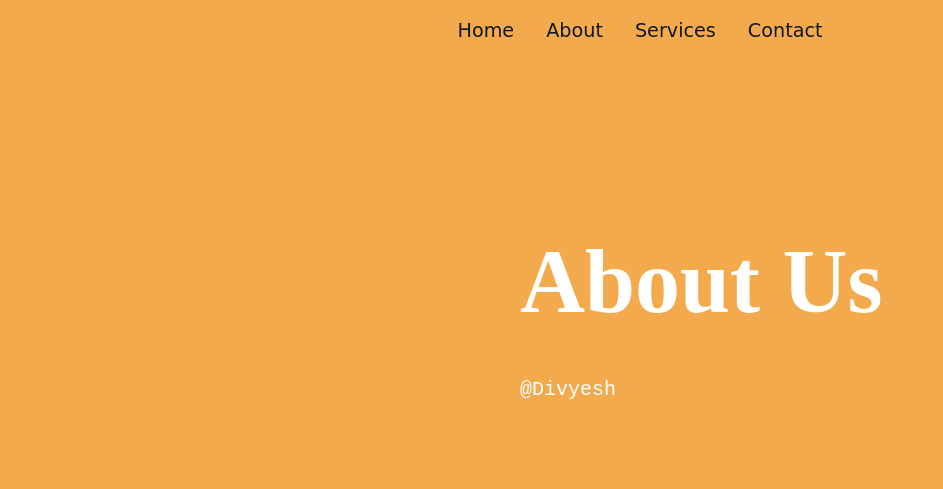
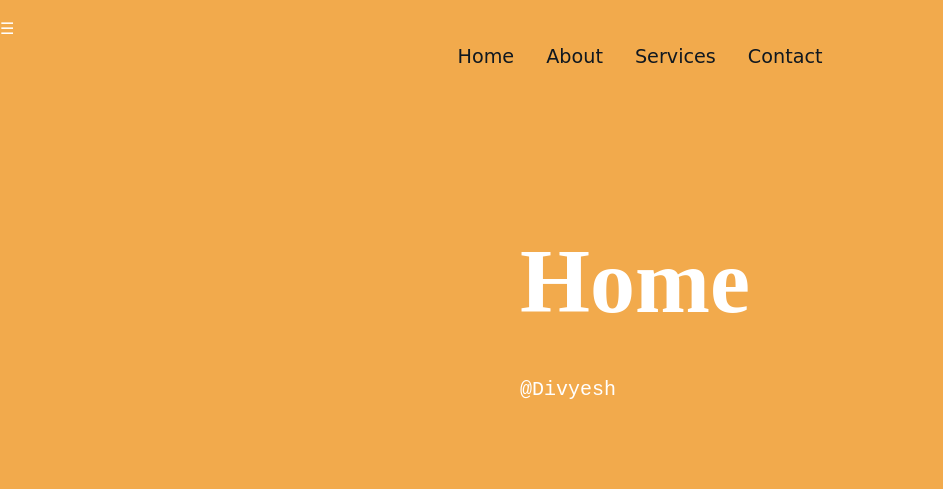
Before and after one commit to Divyesh-20/PRODIGY_WD_01, a plain HTML site: page WD_01/about.html in a window 1280 px wide. Shown: the whole page, without its empty margins (0-943 px from the left). Drawn offline with Linux system fonts and the light colour scheme.

Commit message:
Update about.html

```diff
--- a/WD_01/about.html
+++ b/WD_01/about.html
@@ -8,6 +8,9 @@
 </head>
 <body>
   <nav class="navbar" id="navbar">
+    <div class="hamburger-menu">
+      <span>&#9776;</span>
+    </div>
     <ul class="nav-menu">
       <li class="nav-item"><a href="index.html" class="nav-link">Home</a></li>
       <li class="nav-item"><a href="about.html" class="nav-link">About</a></li>
@@ -24,7 +27,7 @@
   </nav>
 
   <div class="section">
-    <h1>About Us</h1>
+    <h1>Home</h1>
     <p>@Divyesh</p>
   </div>
 
```
